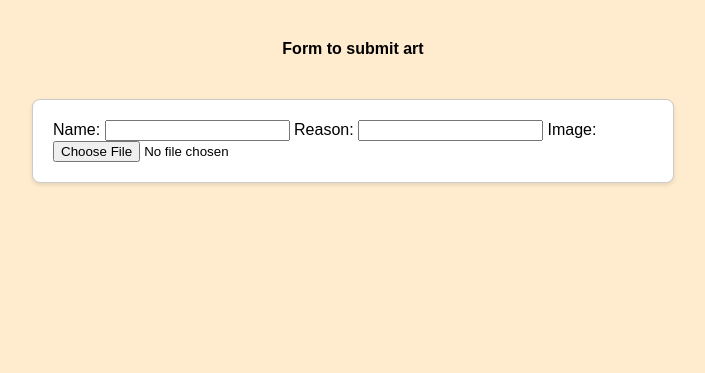
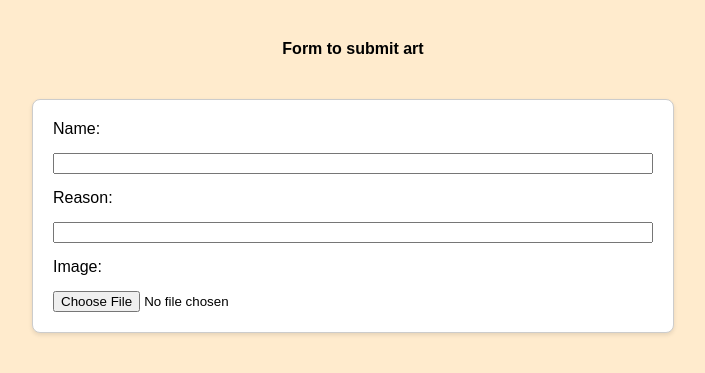
Before and after one commit to DanielEverett1/MJSite, a plain HTML site: page art/submissions.html in a window 1280 px wide. Shown: the part 61-434 px from the top of the page, without its empty margins (287-992 px from the left). Drawn offline with Linux system fonts and the light colour scheme.

Commit message:
Updated Form CSS

```diff
--- a/art/submissions.css
+++ b/art/submissions.css
@@ -9,7 +9,8 @@ body {
 }
 
 form {
-    display: block;
+    display: flex;
+    flex-direction: column;
     width: 100%;
     max-width: 600px;
     margin: 20px 0;
@@ -19,3 +20,11 @@ form {
     background-color: #fff;
     box-shadow: 0 2px 4px rgba(0, 0, 0, 0.1);
 }
+
+form>* {
+    margin-bottom: 15px;
+}
+
+form>*:last-child {
+    margin-bottom: 0;
+}
```
